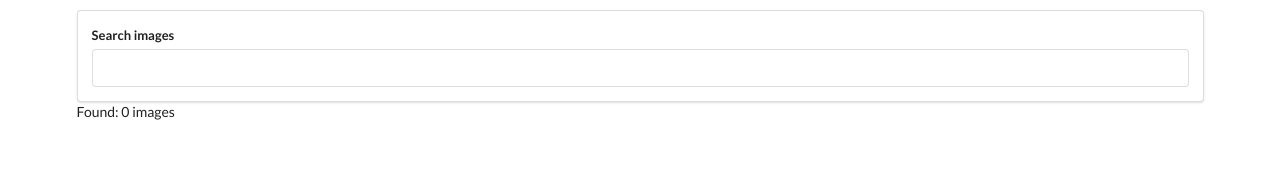
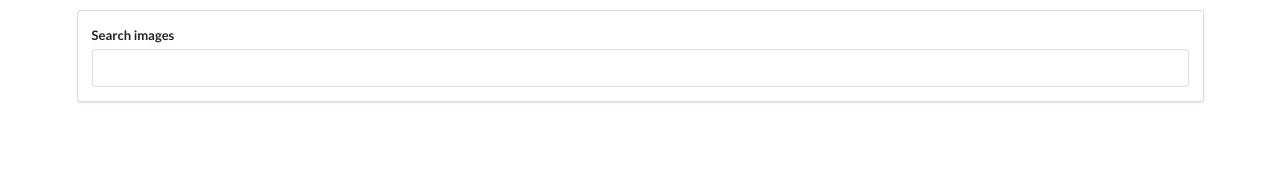
Before and after one commit to VINICIUSCAETANO/pictures, a React (Create React App) app: page / in a window 1280 px wide. Shown: the top 172 px of the page. Built offline with nearby package versions, Linux system fonts and the light colour scheme.

Commit message:
Acrescenta componente ImageList

```diff
--- a/src/components/App.js
+++ b/src/components/App.js
@@ -1,6 +1,7 @@
 import React from 'react';
 import unsplash from '../api/unsplash';
 import SearchBar from './SearchBar';
+import ImageList from './ImageList';
 
 class App extends React.Component {
   state = { images: [] };
@@ -17,7 +18,7 @@
     return (
       <div className="ui container" style={{ marginTop: '10px' }}>
         <SearchBar onSubmit={this.onSearchSubmit} />
-                Found: {this.state.images.length} images
+        <ImageList images={this.state.images} />
       </div>
     );
   }
--- /dev/null
+++ b/src/components/ImageList.js
@@ -0,0 +1,11 @@
+import React from 'react';
+
+const ImageList = props => {
+    const images = props.images.map(({ description, id, urls }) => {
+        return <img alt={description} key={id} src={urls.regular} />;
+    });
+
+    return <div>{images}</div>;
+};
+
+export default ImageList;
```
Lines whose indentation alone changed are shown as unchanged.
